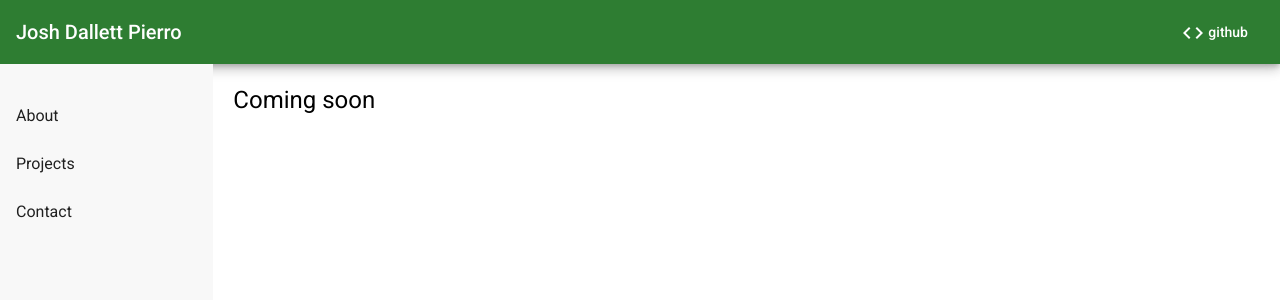
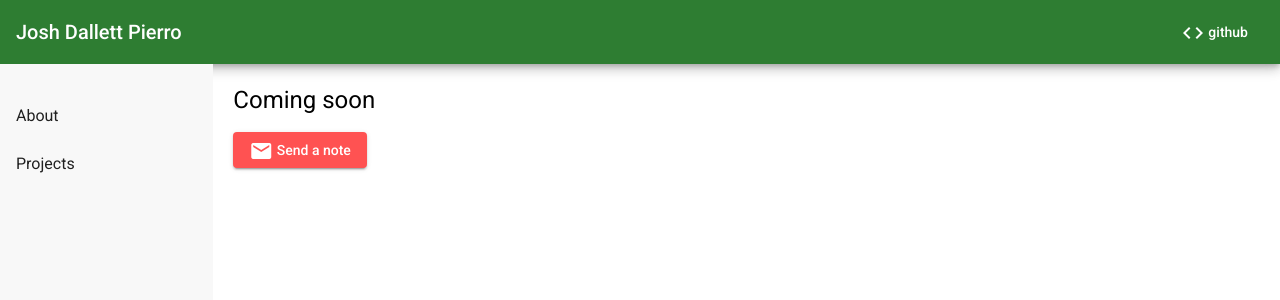
Before and after one commit to joshpierro/home, an Angular app in the folder web/: page / in a window 1280 px wide. Shown: the top 300 px of the page. Built offline with nearby package versions, Linux system fonts and the light colour scheme.

Commit message:
adds placeholder for projects

```diff
--- a/web/src/app/app.module.ts
+++ b/web/src/app/app.module.ts
@@ -5,6 +5,7 @@ import { MatToolbarModule } from '@angular/material/toolbar';
 import {MatIconModule} from '@angular/material/icon';
 import {MatButtonModule} from '@angular/material/button';
 import {MatListModule} from '@angular/material/list';
+import {MatProgressSpinnerModule} from '@angular/material/progress-spinner'
 
 // app
 import { AppRoutingModule } from './app-routing.module';
@@ -35,6 +36,7 @@ import { ContactComponent } from './components/contact/contact.component';
     MatButtonModule,
     BrowserAnimationsModule,
     MatListModule,
+    MatProgressSpinnerModule
   ],
   providers: [],
   bootstrap: [AppComponent]
--- a/web/src/app/components/home/home.component.html
+++ b/web/src/app/components/home/home.component.html
@@ -1,3 +1,7 @@
 <h1>
      Coming soon
 </h1>
+
+<a mat-raised-button color="accent" href="mailto:josh.pierro@gmail.com">
+     <mat-icon>mail</mat-icon> Send a note
+ </a>
--- a/web/src/app/components/projects/projects.component.html
+++ b/web/src/app/components/projects/projects.component.html
@@ -1,3 +1,6 @@
-<h1>
-    Projects coming soon
-</h1>
+<div class="josh-spinner">
+    <mat-spinner></mat-spinner>
+    <h2>
+        Coming Soon
+    </h2>
+</div>
--- a/web/src/app/components/projects/projects.component.sass
+++ b/web/src/app/components/projects/projects.component.sass
@@ -0,0 +1,3 @@
+.josh-spinner
+    margin-left: 50%
+    margin-top: 10%
--- a/web/src/app/components/side-nav/side-nav.component.ts
+++ b/web/src/app/components/side-nav/side-nav.component.ts
@@ -11,7 +11,7 @@ export class SideNavComponent implements OnInit {
     {key:'home', value:'About'},
     {key:'projects', value: 'Projects'},
     // {key: 'education', value:'Education'},
-    {key:'contact', value:'Contact'}
+    // {key:'contact', value:'Contact'}
   ];
 
   constructor() { }
```
